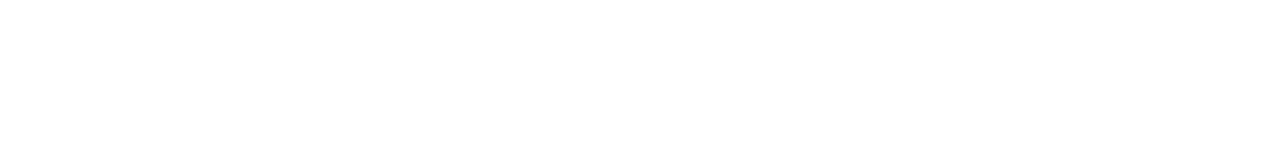
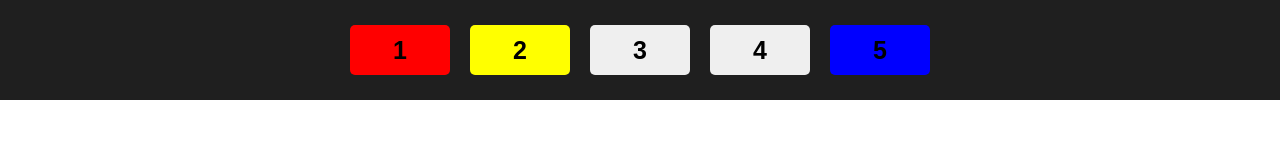
Before and after one commit to bekov28/practice-with-javascript, a plain HTML site: page js/index.html in a window 1280 px wide. Drawn offline with Linux system fonts and the light colour scheme.

Commit message:
dom and classlist practice

```diff
--- /dev/null
+++ b/js/classList.js
@@ -0,0 +1,6 @@
+const btns = document.querySelectorAll("button");
+
+console.log(btns[1].classList.add('yellow'));
+console.log(btns[3].classList.add('brown'))
+// console.log(btns[0].classList.remove('yellow'))
+console.log(btns[4].classList.toggle('blue'));
--- a/js/index.html
+++ b/js/index.html
@@ -4,8 +4,16 @@
     <meta charset="UTF-8" />
     <meta name="viewport" content="width=device-width, initial-scale=1.0" />
     <title>Document</title>
+    <link rel="stylesheet" href="style.css">
   </head>
   <body>
-    <script src="./spread.js"></script>
+    <div class="wrapper">
+     <button class="red">1</button>
+     <button class="blue">2</button>
+     <button>3</button>
+     <button>4</button>
+     <button>5</button>
+
+     <script src="classList.js"></script>
   </body>
 </html>
--- /dev/null
+++ b/js/style.css
@@ -0,0 +1,46 @@
+
+* {
+	padding: 0;
+	margin: 0;
+	box-sizing: border-box;
+}
+
+.wrapper {
+	width: 100%;
+	height: 100px;
+	background-color: #1f1f1f;
+	display: flex;
+	align-items: center;
+	justify-content: center;
+	gap: 20px;
+}
+
+.wrapper button {
+	width: 100px;
+	height: 50px;
+	border-radius: 5px;
+	outline: none;
+	border: none;
+	font-size: 25px;
+	font-weight: bold;
+	transition: all 0.3s ease;
+    cursor: pointer;
+}
+
+.wrapper button:active {
+	border: 1px solid blue;
+	transform: translateY(-10px);
+	transition: all 0.3s ease;
+}
+
+.blue {
+	background-color: blue;
+}
+
+.red {
+	background-color: red;
+}
+
+.yellow {
+	background-color: yellow;
+}
```
Also changed, not shown: js/events.js (added, +16 -0 lines), js/DOM.js (renamed from DOM.js).
